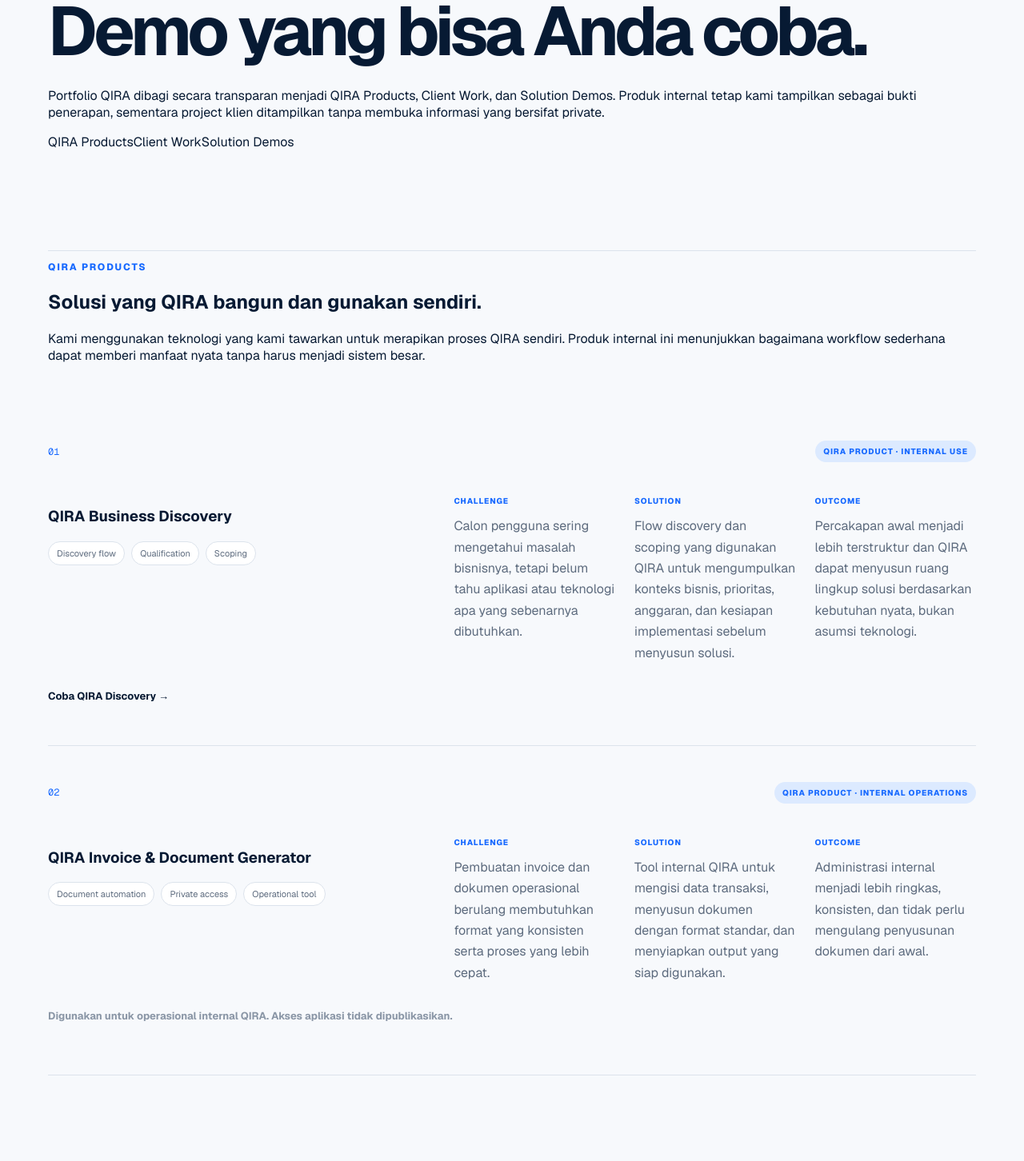
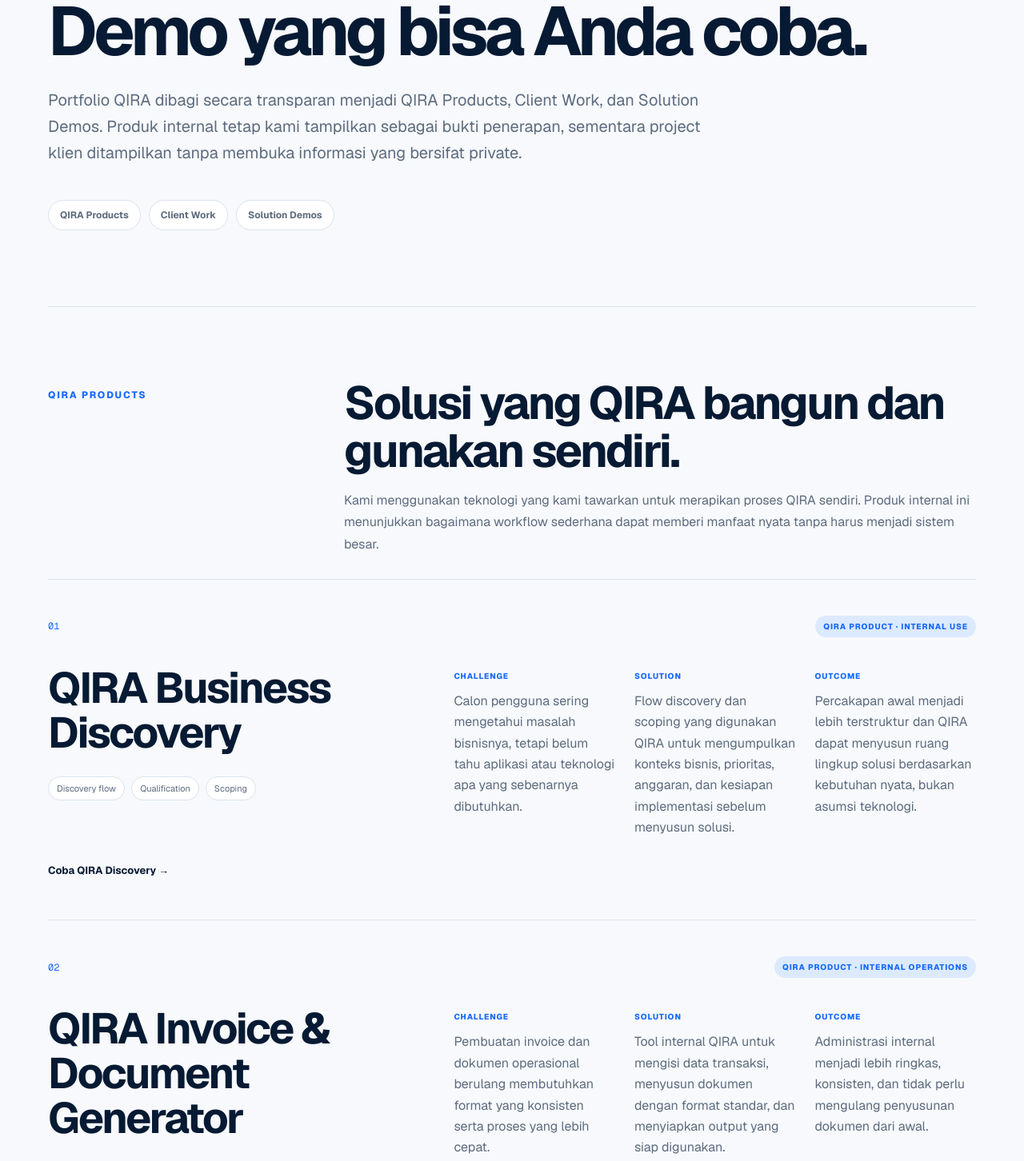
Before and after one commit to fransiskusmahendra/qira-platform, a Next.js app in the folder apps/public-web/: page /portfolio in a window 1280 px wide. Shown: the part 418-1870 px from the top of the page at 80% size. Built offline with nearby package versions, Linux system fonts and the light colour scheme.

Commit message:
Style grouped QIRA portfolio sections

```diff
--- a/apps/public-web/app/portfolio.css
+++ b/apps/public-web/app/portfolio.css
@@ -61,29 +61,79 @@
 }
 
 .portfolioHero {
-  padding: 110px 0 125px;
+  padding: 110px 0 95px;
   border-bottom: 1px solid var(--line);
 }
 .portfolioHero h1 {
-  max-width: 1040px;
+  max-width: 1080px;
   margin: 22px 0 28px;
   font-size: clamp(48px, 7vw, 86px);
   line-height: .99;
   letter-spacing: -.06em;
 }
-.portfolioHero > p:last-child {
-  max-width: 790px;
+.portfolioHero > p:not(.eyebrow) {
+  max-width: 830px;
   margin: 0;
   color: var(--muted);
   font-size: 20px;
   line-height: 1.65;
 }
+.portfolioCategoryNav {
+  margin-top: 42px;
+  display: flex;
+  flex-wrap: wrap;
+  gap: 10px;
+}
+.portfolioCategoryNav a {
+  padding: 10px 14px;
+  border: 1px solid var(--line);
+  border-radius: 999px;
+  background: white;
+  color: var(--muted);
+  font-size: 12px;
+  font-weight: 680;
+  transition: border-color .18s ease, color .18s ease, transform .18s ease;
+}
+.portfolioCategoryNav a:hover {
+  color: var(--blue);
+  border-color: #a9b9cc;
+  transform: translateY(-1px);
+}
+.portfolioSections {
+  border-bottom: 1px solid var(--line);
+}
+.portfolioGroup {
+  padding: 90px 0 35px;
+  scroll-margin-top: 30px;
+}
+.portfolioGroup + .portfolioGroup {
+  border-top: 1px solid var(--line);
+}
+.portfolioGroupIntro {
+  display: grid;
+  grid-template-columns: .55fr 1.55fr;
+  gap: clamp(35px, 7vw, 100px);
+  padding-bottom: 30px;
+}
+.portfolioGroupIntro h2 {
+  max-width: 820px;
+  margin: 0 0 18px;
+  font-size: clamp(34px, 4.5vw, 58px);
+  line-height: 1.04;
+  letter-spacing: -.048em;
+}
+.portfolioGroupIntro > div > p {
+  max-width: 790px;
+  margin: 0;
+  color: var(--muted);
+  line-height: 1.7;
+}
 .portfolioList {
-  padding: 35px 0 110px;
+  padding: 0 0 45px;
 }
 .portfolioCase {
   padding: 45px 0 52px;
-  border-bottom: 1px solid var(--line);
+  border-top: 1px solid var(--line);
 }
 .portfolioCaseTop {
   display: flex;
@@ -102,7 +152,7 @@
   grid-template-columns: .9fr 1.45fr;
   gap: clamp(45px, 8vw, 110px);
 }
-.portfolioCaseTitle h2 {
+.portfolioCaseTitle h3 {
   margin: 0 0 26px;
   max-width: 520px;
   font-size: clamp(34px, 4.2vw, 54px);
@@ -147,10 +197,13 @@
   font-weight: 680;
 }
 .portfolioCaseLink:hover { color: var(--blue); }
-.portfolioPrivateNote { color: #8a96a6; }
+.portfolioPrivateNote {
+  max-width: 720px;
+  color: #8a96a6;
+  line-height: 1.55;
+}
 .portfolioNote {
   padding: 90px 0 110px;
-  border-top: 1px solid var(--line);
   display: grid;
   grid-template-columns: .65fr 1.75fr;
   gap: 60px;
@@ -171,6 +224,7 @@
 @media (max-width: 960px) {
   .portfolioPreviewGrid { grid-template-columns: 1fr; }
   .portfolioPreviewCard { min-height: 270px; }
+  .portfolioGroupIntro,
   .portfolioCaseBody { grid-template-columns: 1fr; gap: 30px; }
   .portfolioNote { grid-template-columns: 1fr; gap: 25px; }
 }
@@ -178,9 +232,12 @@
 @media (max-width: 720px) {
   .companyPortfolio,
   .portfolioNote { padding-top: 75px; padding-bottom: 80px; }
-  .portfolioHero { padding: 75px 0 85px; }
-  .portfolioHero > p:last-child { font-size: 18px; }
+  .portfolioHero { padding: 75px 0 70px; }
+  .portfolioHero > p:not(.eyebrow) { font-size: 18px; }
+  .portfolioCategoryNav { margin-top: 32px; }
+  .portfolioGroup { padding-top: 70px; }
   .portfolioCase { padding: 38px 0 44px; }
+  .portfolioCaseTop { align-items: flex-start; }
   .portfolioCaseDetails { grid-template-columns: 1fr; gap: 20px; }
   .portfolioMore { justify-content: flex-start; }
 }
```
